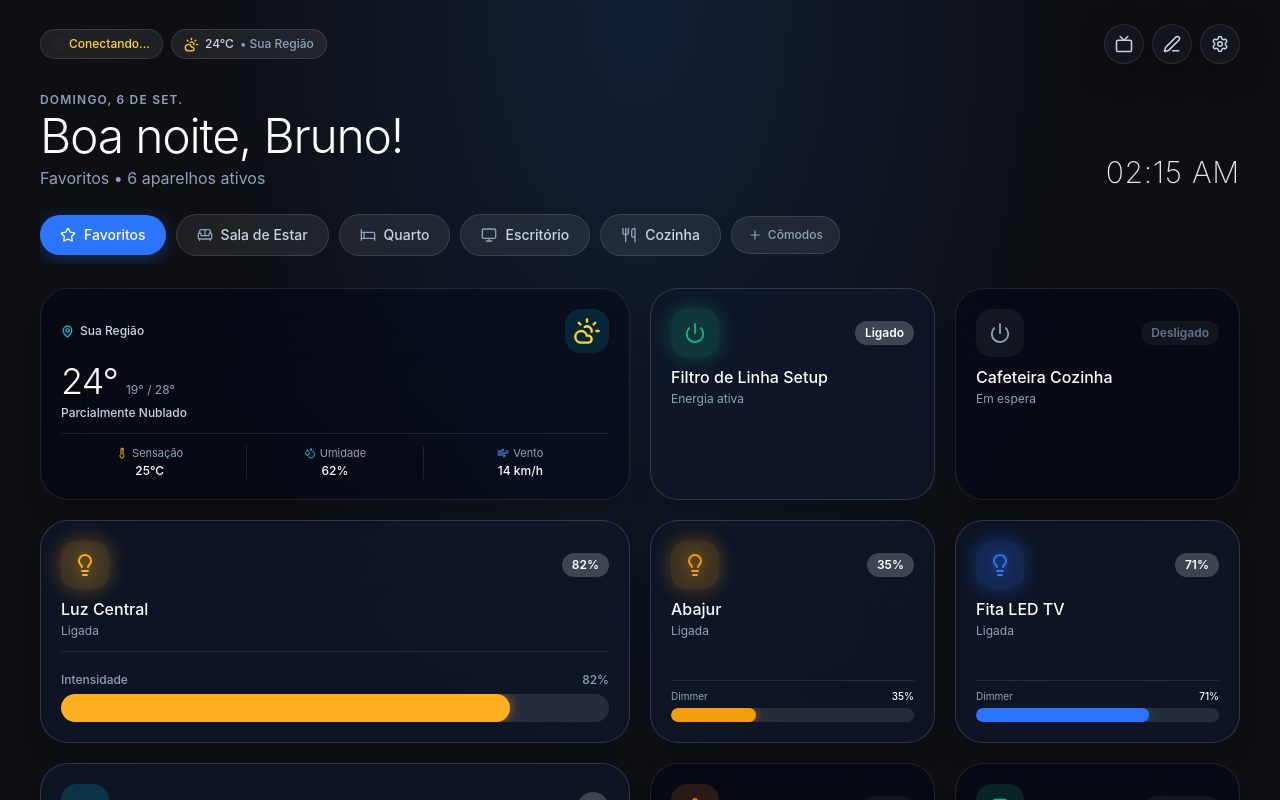
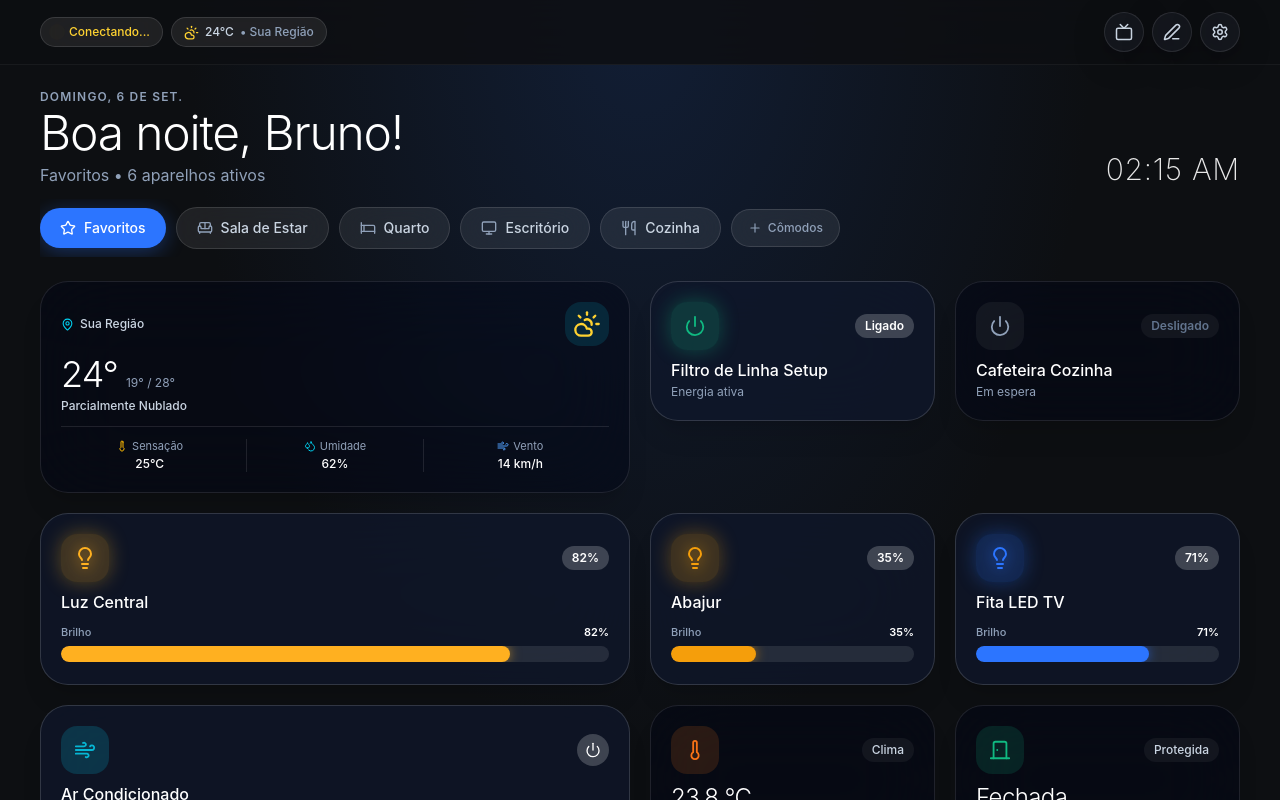
Before and after one commit to brunnogama/koti, a React (Vite) app: page / in a window 1280 px wide. Shown: the top 800 px of the page. Built offline with nearby package versions, Linux system fonts and the light colour scheme; no server answers.

Commit message:
feat(ui): add Android 14 quick tiles, persistent dimmer, drag-to-reorder, rename cards and sticky blur header

```diff
--- a/package.json
+++ b/package.json
@@ -1,7 +1,7 @@
 {
   "name": "koti",
   "private": true,
-  "version": "1.0.2",
+  "version": "1.0.3",
   "type": "module",
   "scripts": {
     "dev": "vite",
--- a/src/App.tsx
+++ b/src/App.tsx
@@ -1,4 +1,4 @@
-import React, { useState, useMemo, useEffect } from 'react';
+import React, { useState, useMemo, useEffect, useRef } from 'react';
 import { useHomeAssistant } from './hooks/useHomeAssistant';
 import { useDeviceType } from './hooks/useDeviceType';
 import { useDashboardStore } from './hooks/useDashboardStore';
@@ -43,6 +43,7 @@ export function App() {
     setIsScreensaverActive,
     updateWidgetSize,
     moveWidget,
+    reorderWidgets,
     toggleFavorite,
     updateWidgetConfig,
     removeWidget,
@@ -90,6 +91,11 @@ export function App() {
   const [isRoomManagerOpen, setIsRoomManagerOpen] = useState(false);
   const [editingWidget, setEditingWidget] = useState<WidgetConfig | null>(null);
   const [currentNavTab, setCurrentNavTab] = useState<'home' | 'rooms' | 'automations' | 'settings'>('home');
+
+  // Drag & drop reorder state
+  const [draggedWidgetId, setDraggedWidgetId] = useState<string | null>(null);
+  const [dragOverWidgetId, setDragOverWidgetId] = useState<string | null>(null);
+  const touchStartRef = useRef<{ id: string; x: number; y: number } | null>(null);
 
   // Filter widgets for current room
   const currentWidgets = useMemo(() => {
@@ -232,17 +238,81 @@ export function App() {
             const entity = entities[w.entityId];
             const domain = w.entityId.split('.')[0];
 
+            let widgetNode = null;
             if (domain === 'weather') {
-              return (
+              widgetNode = (
                 <WeatherWidget
-                  key={w.id}
                   config={w}
                   weather={weather}
                   isEditMode={isEditMode}
                   onRefresh={fetchWeather}
                   onResize={() => cycleWidgetSize(w)}
-                  onMovePrev={() => moveWidget(w.id, 'prev')}
-                  onMoveNext={() => moveWidget(w.id, 'next')}
+                  onToggleFavorite={() => toggleFavorite(w.id)}
+                  onEdit={() => setEditingWidget(w)}
+                  onDelete={() => removeWidget(w.id)}
+                />
+              );
+            } else if (domain === 'light') {
+              widgetNode = (
+                <LightWidget
+                  config={w}
+                  entity={entity}
+                  isEditMode={isEditMode}
+                  onToggle={() => toggleEntity(w.entityId)}
+                  onBrightnessChange={(val) => setBrightness(w.entityId, val)}
+                  onResize={() => cycleWidgetSize(w)}
+                  onToggleFavorite={() => toggleFavorite(w.id)}
+                  onEdit={() => setEditingWidget(w)}
+                  onDelete={() => removeWidget(w.id)}
+                />
+              );
+            } else if (domain === 'switch') {
+              widgetNode = (
+                <SwitchWidget
+                  config={w}
+                  entity={entity}
+                  isEditMode={isEditMode}
+                  onToggle={() => toggleEntity(w.entityId)}
+                  onResize={() => cycleWidgetSize(w)}
+                  onToggleFavorite={() => toggleFavorite(w.id)}
+                  onEdit={() => setEditingWidget(w)}
+                  onDelete={() => removeWidget(w.id)}
+                />
+              );
+            } else if (domain === 'climate') {
+              widgetNode = (
+                <ClimateWidget
+                  config={w}
+                  entity={entity}
+                  isEditMode={isEditMode}
+                  onSetTemperature={(temp) => setTemperature(w.entityId, temp)}
+                  onTogglePower={() => toggleEntity(w.entityId)}
+                  onResize={() => cycleWidgetSize(w)}
+                  onToggleFavorite={() => toggleFavorite(w.id)}
+                  onEdit={() => setEditingWidget(w)}
+                  onDelete={() => removeWidget(w.id)}
+                />
+              );
+            } else if (domain === 'scene') {
+              widgetNode = (
+                <SceneWidget
+                  config={w}
+                  entity={entity}
+                  isEditMode={isEditMode}
+                  onTrigger={() => toggleEntity(w.entityId)}
+                  onResize={() => cycleWidgetSize(w)}
+                  onToggleFavorite={() => toggleFavorite(w.id)}
+                  onEdit={() => setEditingWidget(w)}
+                  onDelete={() => removeWidget(w.id)}
+                />
+              );
+            } else {
+              widgetNode = (
+                <SensorWidget
+                  config={w}
+                  entity={entity}
+                  isEditMode={isEditMode}
+                  onResize={() => cycleWidgetSize(w)}
                   onToggleFavorite={() => toggleFavorite(w.id)}
                   onEdit={() => setEditingWidget(w)}
                   onDelete={() => removeWidget(w.id)}
@@ -250,94 +320,89 @@ export function App() {
               );
             }
 
-            if (domain === 'light') {
-              return (
-                <LightWidget
-                  key={w.id}
-                  config={w}
-                  entity={entity}
-                  isEditMode={isEditMode}
-                  onToggle={() => toggleEntity(w.entityId)}
-                  onBrightnessChange={(val) => setBrightness(w.entityId, val)}
-                  onResize={() => cycleWidgetSize(w)}
-                  onMovePrev={() => moveWidget(w.id, 'prev')}
-                  onMoveNext={() => moveWidget(w.id, 'next')}
-                  onToggleFavorite={() => toggleFavorite(w.id)}
-                  onEdit={() => setEditingWidget(w)}
-                  onDelete={() => removeWidget(w.id)}
-                />
-              );
-            }
+            const colSpanClass =
+              w.size === '2x1'
+                ? 'col-span-2'
+                : w.size === '2x2'
+                ? 'col-span-2 row-span-2'
+                : 'col-span-1';
 
-            if (domain === 'switch') {
-              return (
-                <SwitchWidget
-                  key={w.id}
-                  config={w}
-                  entity={entity}
-                  isEditMode={isEditMode}
-                  onToggle={() => toggleEntity(w.entityId)}
-                  onResize={() => cycleWidgetSize(w)}
-                  onMovePrev={() => moveWidget(w.id, 'prev')}
-                  onMoveNext={() => moveWidget(w.id, 'next')}
-                  onToggleFavorite={() => toggleFavorite(w.id)}
-                  onEdit={() => setEditingWidget(w)}
-                  onDelete={() => removeWidget(w.id)}
-                />
-              );
-            }
-
-            if (domain === 'climate') {
-              return (
-                <ClimateWidget
-                  key={w.id}
-                  config={w}
-                  entity={entity}
-                  isEditMode={isEditMode}
-                  onSetTemperature={(temp) => setTemperature(w.entityId, temp)}
-                  onTogglePower={() => toggleEntity(w.entityId)}
-                  onResize={() => cycleWidgetSize(w)}
-                  onMovePrev={() => moveWidget(w.id, 'prev')}
-                  onMoveNext={() => moveWidget(w.id, 'next')}
-                  onToggleFavorite={() => toggleFavorite(w.id)}
-                  onEdit={() => setEditingWidget(w)}
-                  onDelete={() => removeWidget(w.id)}
-                />
-              );
-            }
-
-            if (domain === 'scene') {
-              return (
-                <SceneWidget
-                  key={w.id}
-                  config={w}
-                  entity={entity}
-                  isEditMode={isEditMode}
-                  onTrigger={() => toggleEntity(w.entityId)}
-                  onResize={() => cycleWidgetSize(w)}
-                  onMovePrev={() => moveWidget(w.id, 'prev')}
-                  onMoveNext={() => moveWidget(w.id, 'next')}
-                  onToggleFavorite={() => toggleFavorite(w.id)}
-                  onEdit={() => setEditingWidget(w)}
-                  onDelete={() => removeWidget(w.id)}
-                />
-              );
-            }
-
-            // Default fallback is SensorWidget for sensors and binary_sensors
             return (
-              <SensorWidget
+              <div
                 key={w.id}
-                config={w}
-                entity={entity}
-                isEditMode={isEditMode}
-                onResize={() => cycleWidgetSize(w)}
-                onMovePrev={() => moveWidget(w.id, 'prev')}
-                onMoveNext={() => moveWidget(w.id, 'next')}
-                onToggleFavorite={() => toggleFavorite(w.id)}
-                onEdit={() => setEditingWidget(w)}
-                onDelete={() => removeWidget(w.id)}
-              />
+                data-widget-id={w.id}
+                draggable={isEditMode}
+                onDragStart={(e) => {
+                  if (!isEditMode) return;
+                  e.dataTransfer.setData('text/plain', w.id);
+                  setDraggedWidgetId(w.id);
+                }}
+                onDragOver={(e) => {
+                  if (!isEditMode) return;
+                  e.preventDefault();
+                  if (dragOverWidgetId !== w.id) {
+                    setDragOverWidgetId(w.id);
+                  }
+                }}
+                onDragLeave={() => {
+                  if (dragOverWidgetId === w.id) {
+                    setDragOverWidgetId(null);
+                  }
+                }}
+                onDrop={(e) => {
+                  if (!isEditMode) return;
+                  e.preventDefault();
+                  const sourceId = e.dataTransfer.getData('text/plain') || draggedWidgetId;
+                  if (sourceId && sourceId !== w.id) {
+                    reorderWidgets(sourceId, w.id);
+                  }
+                  setDraggedWidgetId(null);
+                  setDragOverWidgetId(null);
+                }}
+                onDragEnd={() => {
+                  setDraggedWidgetId(null);
+                  setDragOverWidgetId(null);
+                }}
+                onTouchStart={(e) => {
+                  if (!isEditMode) return;
+                  const target = e.target as HTMLElement;
+                  if (target.closest('button') || target.closest('input')) return;
+                  touchStartRef.current = {
+                    id: w.id,
+                    x: e.touches[0].clientX,
+                    y: e.touches[0].clientY,
+                  };
+                }}
+                onTouchMove={(e) => {
+                  if (!isEditMode || !touchStartRef.current) return;
+                  const touch = e.touches[0];
+                  const targetEl = document.elementFromPoint(touch.clientX, touch.clientY);
+                  const cardContainer = targetEl?.closest('[data-widget-id]');
+                  const targetId = cardContainer?.getAttribute('data-widget-id');
+                  if (targetId && targetId !== touchStartRef.current.id) {
+                    setDragOverWidgetId(targetId);
+                    setDraggedWidgetId(touchStartRef.current.id);
+                  }
+                }}
+                onTouchEnd={() => {
+                  if (!isEditMode || !touchStartRef.current) return;
+                  if (dragOverWidgetId && touchStartRef.current.id && dragOverWidgetId !== touchStartRef.current.id) {
+                    reorderWidgets(touchStartRef.current.id, dragOverWidgetId);
+                  }
+                  touchStartRef.current = null;
+                  setDraggedWidgetId(null);
+                  setDragOverWidgetId(null);
+                }}
+                className={`transition-all duration-200 ${colSpanClass} ${
+                  draggedWidgetId === w.id ? 'opacity-40 scale-95' : ''
+                } ${
+                  dragOverWidgetId === w.id
+                    ? 'ring-2 ring-blue-500/80 rounded-[28px] scale-[1.02] shadow-[0_0_25px_rgba(44,117,255,0.4)]'
+                    : ''
+                }`}
+              >
+                {widgetNode}
+              </div>
             );
           })}
 
@@ -405,6 +470,7 @@ export function App() {
         <EditWidgetModal
           isOpen={true}
           widget={editingWidget}
+          defaultName={entities[editingWidget.entityId]?.attributes?.friendly_name || editingWidget.entityId}
           rooms={layout.rooms}
           onClose={() => setEditingWidget(null)}
           onSave={(updates) => updateWidgetConfig(editingWidget.id, updates)}
--- a/src/components/dashboard/EditWidgetModal.tsx
+++ b/src/components/dashboard/EditWidgetModal.tsx
@@ -6,6 +6,7 @@ import { GADGET_ICON_CATEGORIES } from '../oneui/DynamicIcon';
 
 interface EditWidgetModalProps {
   widget: WidgetConfig;
+  defaultName?: string;
   rooms: RoomConfig[];
   isOpen: boolean;
   onClose: () => void;
@@ -23,12 +24,13 @@ const COLOR_PRESETS = [
 
 export const EditWidgetModal: React.FC<EditWidgetModalProps> = ({
   widget,
+  defaultName = '',
   rooms,
   isOpen,
   onClose,
   onSave,
 }) => {
-  const [name, setName] = useState(widget.customName || '');
+  const [name, setName] = useState(widget.customName || defaultName || '');
   const [size, setSize] = useState<WidgetSize>(widget.size);
   const [color, setColor] = useState(widget.customColor || '#2C75FF');
   const [icon, setIcon] = useState(widget.customIcon || '');
--- a/src/components/oneui/OneUICard.tsx
+++ b/src/components/oneui/OneUICard.tsx
@@ -1,5 +1,5 @@
 import React from 'react';
-import { Maximize2, MoveHorizontal, Trash2, Edit2, Star } from 'lucide-react';
+import { Maximize2, Trash2, Edit2, Star } from 'lucide-react';
 import { WidgetSize } from '../../types/dashboard';
 
 interface OneUICardProps {
@@ -10,10 +10,11 @@ interface OneUICardProps {
   isFavorite?: boolean;
   onToggleFavorite?: () => void;
   onResize?: () => void;
-  onMovePrev?: () => void;
-  onMoveNext?: () => void;
   onEdit?: () => void;
   onDelete?: () => void;
+  onDragStart?: (e: React.DragEvent) => void;
+  onDragOver?: (e: React.DragEvent) => void;
+  onDrop?: (e: React.DragEvent) => void;
   children: React.ReactNode;
   className?: string;
   onClick?: () => void;
@@ -27,10 +28,11 @@ export const OneUICard: React.FC<OneUICardProps> = ({
   isFavorite = false,
   onToggleFavorite,
   onResize,
-  onMovePrev,
-  onMoveNext,
   onEdit,
   onDelete,
+  onDragStart,
+  onDragOver,
+  onDrop,
   children,
   className = '',
   onClick,
@@ -47,13 +49,19 @@ export const OneUICard: React.FC<OneUICardProps> = ({
 
   return (
     <div
-      onClick={!isEditMode ? onClick : undefined}
+      onClick={!isEditMode ? onClick : onEdit}
+      draggable={isEditMode}
+      onDragStart={onDragStart}
+      onDragOver={onDragOver}
+      onDrop={onDrop}
       className={`relative group transition-all duration-300 select-none overflow-hidden outline-none ring-0 focus:outline-none focus:ring-0 focus-visible:outline-none focus-visible:ring-0 tv-focusable ${colSpanClass} ${
         isPill ? 'rounded-[22px] p-3 min-h-[64px]' : 'rounded-[28px] p-5 min-h-[140px]'
       } ${
         isActive
           ? 'bg-slate-900/75 border-white/15'
           : 'bg-slate-950/45 border-white/10'
+      } ${
+        isEditMode ? 'cursor-grab active:cursor-grabbing hover:border-white/30' : ''
       } backdrop-blur-2xl border shadow-xl hover:border-white/25 hover:shadow-2xl active:scale-[0.98] ${className}`}
       tabIndex={0}
     >
@@ -81,36 +89,10 @@ export const OneUICard: React.FC<OneUICardProps> = ({
                 e.stopPropagation();
                 onResize();
               }}
-              title="Redimensionar Widget (1x1 -> 2x1 -> 2x2)"
+              title="Redimensionar Widget (Pílula -> 1x1 -> 2x1 -> 2x2)"
               className="p-1.5 rounded-full text-slate-300 hover:text-white hover:bg-white/10 transition-colors"
             >
               <Maximize2 size={13} />
-            </button>
-          )}
-
-          {onMovePrev && (
-            <button
-              onClick={(e) => {
-                e.stopPropagation();
-                onMovePrev();
-              }}
-              title="Mover para a esquerda/cima"
-              className="p-1.5 rounded-full text-slate-300 hover:text-white hover:bg-white/10 transition-colors"
-            >
-              <MoveHorizontal size={13} className="rotate-180" />
-            </button>
-          )}
-
-          {onMoveNext && (
-            <button
-              onClick={(e) => {
-                e.stopPropagation();
-                onMoveNext();
-              }}
-              title="Mover para a direita/baixo"
-              className="p-1.5 rounded-full text-slate-300 hover:text-white hover:bg-white/10 transition-colors"
-            >
-              <MoveHorizontal size={13} />
             </button>
           )}
 
@@ -120,7 +102,7 @@ export const OneUICard: React.FC<OneUICardProps> = ({
                 e.stopPropagation();
                 onEdit();
               }}
-              title="Editar Card"
+              title="Renomear e Personalizar"
               className="p-1.5 rounded-full text-slate-300 hover:text-white hover:bg-white/10 transition-colors"
             >
               <Edit2 size={13} />
--- a/src/components/oneui/OneUIHeader.tsx
+++ b/src/components/oneui/OneUIHeader.tsx
@@ -62,9 +62,10 @@ export const OneUIHeader: React.FC<OneUIHeaderProps> = ({
   };
 
   return (
-    <header className="relative w-full pt-[calc(env(safe-area-inset-top,0px)+1.5rem)] pb-3 px-6 md:px-10 transition-all duration-300">
-      {/* Top action row */}
-      <div className="flex items-center justify-between mb-4 md:mb-5">
+    <>
+      {/* Sticky Frosted Glass Top Bar (Protects Android status bar & icons when scrolling) */}
+      <div className="sticky top-0 z-30 w-full pt-[calc(env(safe-area-inset-top,0px)+0.75rem)] pb-3 px-6 md:px-10 backdrop-blur-2xl bg-[#0d0f12]/85 border-b border-white/5 transition-all duration-300">
+        <div className="flex items-center justify-between max-w-7xl mx-auto">
           {/* Left: Connection status + Weather Pill */}
           <div className="flex items-center gap-2">
             <div className="flex items-center gap-2 px-3 py-1.5 rounded-full oneui-glass-pill text-xs font-medium">
@@ -134,8 +135,10 @@ export const OneUIHeader: React.FC<OneUIHeaderProps> = ({
             </button>
           </div>
         </div>
+      </div>
 
       {/* Large Reachability Samsung One UI Area */}
+      <header className="relative w-full pt-4 pb-2 px-6 md:px-10 max-w-7xl mx-auto transition-all duration-300">
         <div className="flex flex-col md:flex-row md:items-end justify-between gap-3 pt-2 pb-1">
           <div>
             <div className="text-xs uppercase tracking-widest text-slate-400 font-semibold capitalize mb-1">
@@ -158,5 +161,6 @@ export const OneUIHeader: React.FC<OneUIHeaderProps> = ({
           </div>
         </div>
       </header>
+    </>
   );
 };
--- a/src/components/widgets/LightWidget.tsx
+++ b/src/components/widgets/LightWidget.tsx
@@ -13,8 +13,6 @@ interface LightWidgetProps {
   onToggle: () => void;
   onBrightnessChange: (val: number) => void;
   onResize?: () => void;
-  onMovePrev?: () => void;
-  onMoveNext?: () => void;
   onToggleFavorite?: () => void;
   onEdit?: () => void;
   onDelete?: () => void;
@@ -27,8 +25,6 @@ export const LightWidget: React.FC<LightWidgetProps> = ({
   onToggle,
   onBrightnessChange,
   onResize,
-  onMovePrev,
-  onMoveNext,
   onToggleFavorite,
   onEdit,
   onDelete,
@@ -97,6 +93,10 @@ export const LightWidget: React.FC<LightWidgetProps> = ({
       lastVibratePct.current = clamped;
     }
 
+    if (!isOn && clamped > 0) {
+      onToggle();
+    }
+
     onBrightnessChange(Math.round((clamped / 100) * 255));
   };
 
@@ -114,8 +114,6 @@ export const LightWidget: React.FC<LightWidgetProps> = ({
         isFavorite={config.isFavorite}
         onToggleFavorite={onToggleFavorite}
         onResize={onResize}
-        onMovePrev={onMovePrev}
-        onMoveNext={onMoveNext}
         onEdit={onEdit}
         onDelete={onDelete}
       >
@@ -198,8 +196,6 @@ export const LightWidget: React.FC<LightWidgetProps> = ({
       isFavorite={config.isFavorite}
       onToggleFavorite={onToggleFavorite}
       onResize={onResize}
-      onMovePrev={onMovePrev}
-      onMoveNext={onMoveNext}
       onEdit={onEdit}
       onDelete={onDelete}
       onClick={() => {
@@ -248,45 +244,42 @@ export const LightWidget: React.FC<LightWidgetProps> = ({
           </span>
         </div>
 
-        {/* Title and Status */}
+        {/* Title and Dimmer Control (Always visible in place of 'Toque para ligar') */}
         <div className="mt-2">
           <h3 className="font-medium text-base text-white truncate">{name}</h3>
-          <p className="text-xs text-slate-400 mt-0.5">
-            {isOn ? 'Ligada' : 'Toque para ligar'}
-          </p>
-        </div>
-      </div>
 
-      {/* Direct Drag Dimmer on 1x1 cards */}
-      {config.size === '1x1' && isOn && (
+          {/* Integrated One UI Dimmer Track */}
           <div
             onClick={(e) => e.stopPropagation()}
             onPointerDown={handlePointerDown}
             onPointerMove={handlePointerMove}
             onPointerUp={handlePointerUp}
             onPointerCancel={handlePointerUp}
-          className="mt-3 pt-2 border-t border-white/10 touch-none cursor-ew-resize"
-          title="Deslize horizontalmente para ajustar brilho"
+            className="mt-2 touch-none cursor-ew-resize py-0.5"
+            title="Deslize horizontalmente para ajustar o brilho"
           >
-          <div className="flex items-center justify-between text-[10px] text-slate-400 mb-1">
-            <span>Dimmer</span>
-            <span className="font-medium text-white">{displayBrightness}%</span>
+            <div className="flex items-center justify-between text-[11px] mb-1.5 font-medium">
+              <span className="text-slate-400">{isOn ? 'Brilho' : 'Desligada'}</span>
+              <span className={isOn ? 'text-white font-semibold' : 'text-slate-500'}>
+                {displayBrightness}%
+              </span>
             </div>
-          <div className="relative w-full h-3.5 rounded-full bg-white/10 overflow-hidden">
+            <div className="relative w-full h-4 rounded-full bg-white/10 overflow-hidden">
               <div
                 className="h-full rounded-full transition-[width] duration-75"
                 style={{
                   width: `${displayBrightness}%`,
-                backgroundColor: accentColor,
-                boxShadow: `0 0 10px ${accentColor}88`,
+                  backgroundColor: isOn ? accentColor : 'rgba(255, 255, 255, 0.2)',
+                  boxShadow: isOn ? `0 0 12px ${accentColor}99` : 'none',
                 }}
               />
             </div>
           </div>
-      )}
+        </div>
+      </div>
 
-      {/* Expanded Slider for 2x1 and 2x2 cards */}
-      {config.size !== '1x1' && isOn && (
+      {/* Expanded Slider for 2x2 cards */}
+      {config.size === '2x2' && isOn && (
         <div className="mt-3 pt-2 border-t border-white/10" onClick={(e) => e.stopPropagation()}>
           <OneUISlider
             value={displayBrightness}
@@ -295,7 +288,7 @@ export const LightWidget: React.FC<LightWidgetProps> = ({
               onBrightnessChange(Math.round((val / 100) * 255));
             }}
             accentColor={accentColor}
-            label="Intensidade"
+            label="Ajuste Fino"
           />
         </div>
       )}
```
Also changed, not shown: src/components/widgets/ClimateWidget.tsx (+0 -8 lines), src/components/widgets/SceneWidget.tsx (+0 -8 lines), src/components/widgets/SensorWidget.tsx (+0 -8 lines), src/components/widgets/SwitchWidget.tsx (+0 -8 lines), src/components/widgets/WeatherWidget.tsx (+0 -8 lines), src/hooks/useDashboardStore.ts (+30 -0 lines), 8 other files (tests, documents, lock files or other folders). Lines whose indentation alone changed are shown as unchanged.
